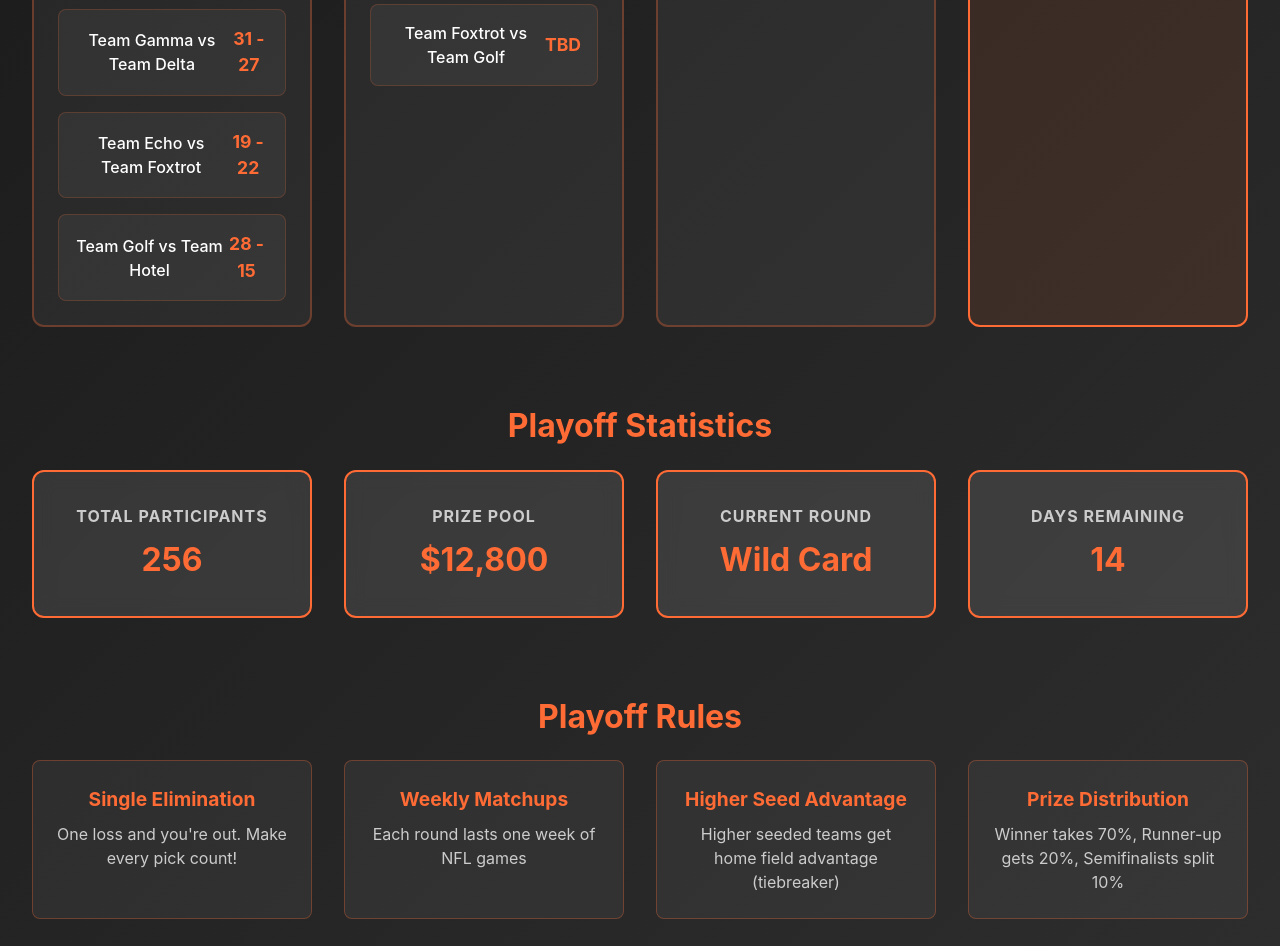
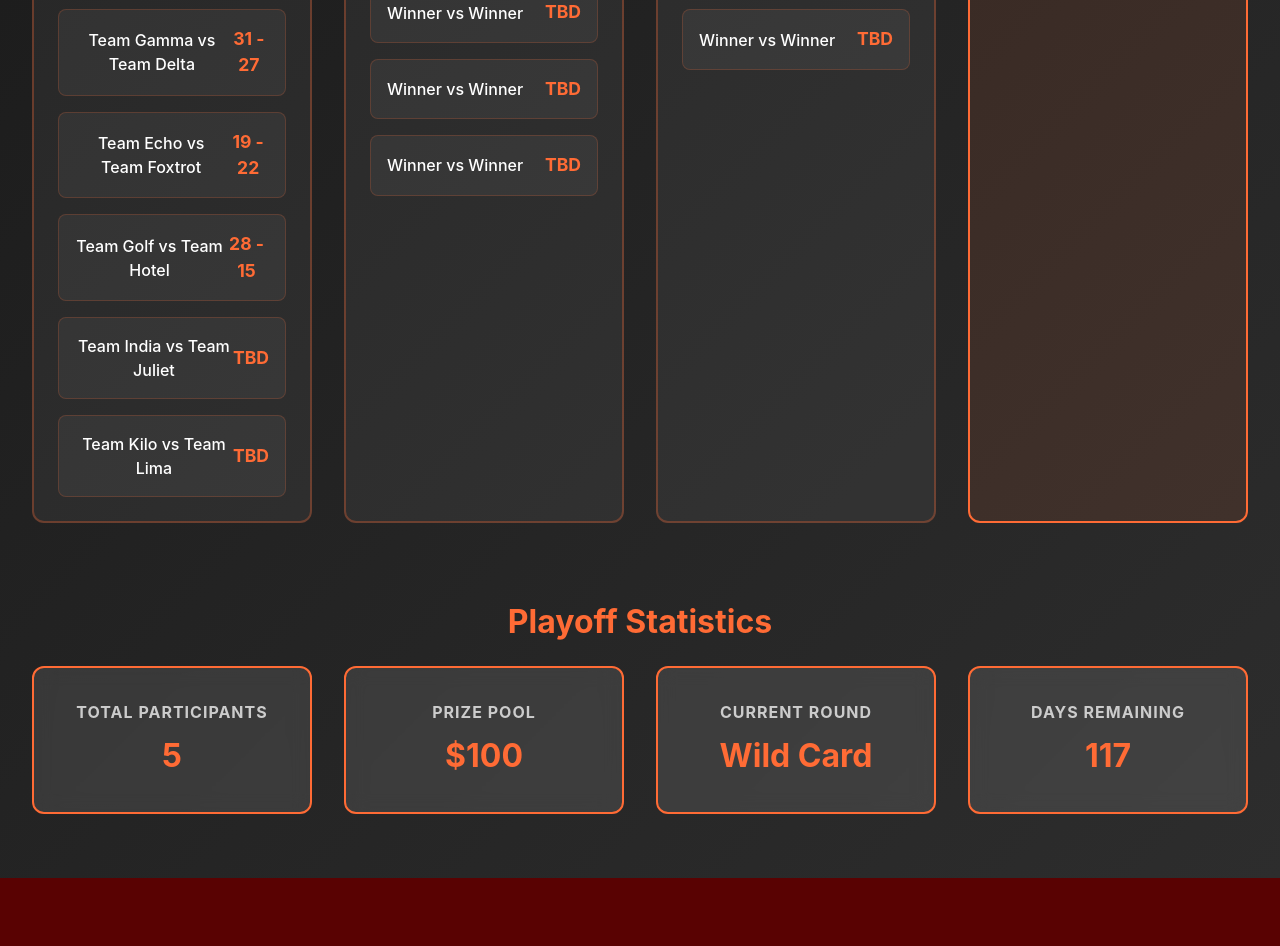
Before and after one commit to Bre-Wonder/touchdownTreasury, a React (Vite) app: page /playoffs in a window 1280 px wide. Shown: the part 480-1426 px from the top of the page. Built offline with nearby package versions, Linux system fonts and the light colour scheme.

Commit message:
took out boxes that are not needed and added time count down

```diff
--- a/src/components/Playoffs.tsx
+++ b/src/components/Playoffs.tsx
@@ -1,7 +1,47 @@
-import React from 'react';
+import React, { useState, useEffect } from 'react';
 import './Playoffs.css';
 
 const Playoffs: React.FC = () => {
+  const [daysRemaining, setDaysRemaining] = useState<number>(0);
+
+  useEffect(() => {
+    const calculateDaysRemaining = () => {
+      const targetDate = new Date('2026-02-08');
+      targetDate.setHours(0, 0, 0, 0); // Set to start of day
+
+      const today = new Date();
+      today.setHours(0, 0, 0, 0); // Set to start of day
+
+      const timeDifference = targetDate.getTime() - today.getTime();
+      const days = Math.floor(timeDifference / (1000 * 60 * 60 * 24));
+
+      // If the date has passed, show 0 days
+      setDaysRemaining(Math.max(0, days));
+    };
+
+    // Calculate on mount
+    calculateDaysRemaining();
+
+    // Update daily at midnight
+    const now = new Date();
+    const msUntilMidnight = new Date(now.getFullYear(), now.getMonth(), now.getDate() + 1).getTime() - now.getTime();
+
+    let intervalId: ReturnType<typeof setInterval> | null = null;
+
+    const timeoutId = setTimeout(() => {
+      calculateDaysRemaining();
+      // Then update every 24 hours
+      intervalId = setInterval(calculateDaysRemaining, 24 * 60 * 60 * 1000);
+    }, msUntilMidnight);
+
+    return () => {
+      clearTimeout(timeoutId);
+      if (intervalId) {
+        clearInterval(intervalId);
+      }
+    };
+  }, []);
+
   return (
     <div className="playoffs-page">
       <div className="playoffs-container">
@@ -32,16 +72,32 @@ const Playoffs: React.FC = () => {
                   <div className="team">Team Golf vs Team Hotel</div>
                   <div className="score">28 - 15</div>
                 </div>
+                <div className="matchup">
+                  <div className="team">Team India vs Team Juliet</div>
+                  <div className="score">TBD</div>
+                </div>
+                <div className="matchup">
+                  <div className="team">Team Kilo vs Team Lima</div>
+                  <div className="score">TBD</div>
+                </div>
               </div>
 
               <div className="bracket-round">
                 <h3>Divisional Round</h3>
                 <div className="matchup">
-                  <div className="team">Team Alpha vs Team Delta</div>
+                  <div className="team">Winner vs Winner</div>
                   <div className="score">TBD</div>
                 </div>
                 <div className="matchup">
-                  <div className="team">Team Foxtrot vs Team Golf</div>
+                  <div className="team">Winner vs Winner</div>
+                  <div className="score">TBD</div>
+                </div>
+                <div className="matchup">
+                  <div className="team">Winner vs Winner</div>
+                  <div className="score">TBD</div>
+                </div>
+                <div className="matchup">
+                  <div className="team">Winner vs Winner</div>
                   <div className="score">TBD</div>
                 </div>
               </div>
@@ -52,10 +108,14 @@ const Playoffs: React.FC = () => {
                   <div className="team">Winner vs Winner</div>
                   <div className="score">TBD</div>
                 </div>
+                <div className="matchup">
+                  <div className="team">Winner vs Winner</div>
+                  <div className="score">TBD</div>
+                </div>
               </div>
 
               <div className="bracket-round championship">
-                <h3>Championship Game</h3>
+                <h3>Super Bowl</h3>
                 <div className="matchup">
                   <div className="team">Final Winner</div>
                   <div className="score">TBD</div>
@@ -69,11 +129,11 @@ const Playoffs: React.FC = () => {
             <div className="stats-grid">
               <div className="stat-card">
                 <h4>Total Participants</h4>
-                <div className="stat-number">256</div>
+                <div className="stat-number">5</div>
               </div>
               <div className="stat-card">
                 <h4>Prize Pool</h4>
-                <div className="stat-number">$12,800</div>
+                <div className="stat-number">$100</div>
               </div>
               <div className="stat-card">
                 <h4>Current Round</h4>
@@ -81,29 +141,7 @@ const Playoffs: React.FC = () => {
               </div>
               <div className="stat-card">
                 <h4>Days Remaining</h4>
-                <div className="stat-number">14</div>
-              </div>
-            </div>
-          </div>
-
-          <div className="playoffs-section">
-            <h2>Playoff Rules</h2>
-            <div className="rules-list">
-              <div className="rule-item">
-                <h4>Single Elimination</h4>
-                <p>One loss and you're out. Make every pick count!</p>
-              </div>
-              <div className="rule-item">
-                <h4>Weekly Matchups</h4>
-                <p>Each round lasts one week of NFL games</p>
-              </div>
-              <div className="rule-item">
-                <h4>Higher Seed Advantage</h4>
-                <p>Higher seeded teams get home field advantage (tiebreaker)</p>
-              </div>
-              <div className="rule-item">
-                <h4>Prize Distribution</h4>
-                <p>Winner takes 70%, Runner-up gets 20%, Semifinalists split 10%</p>
+                <div className="stat-number">{daysRemaining}</div>
               </div>
             </div>
           </div>
```
